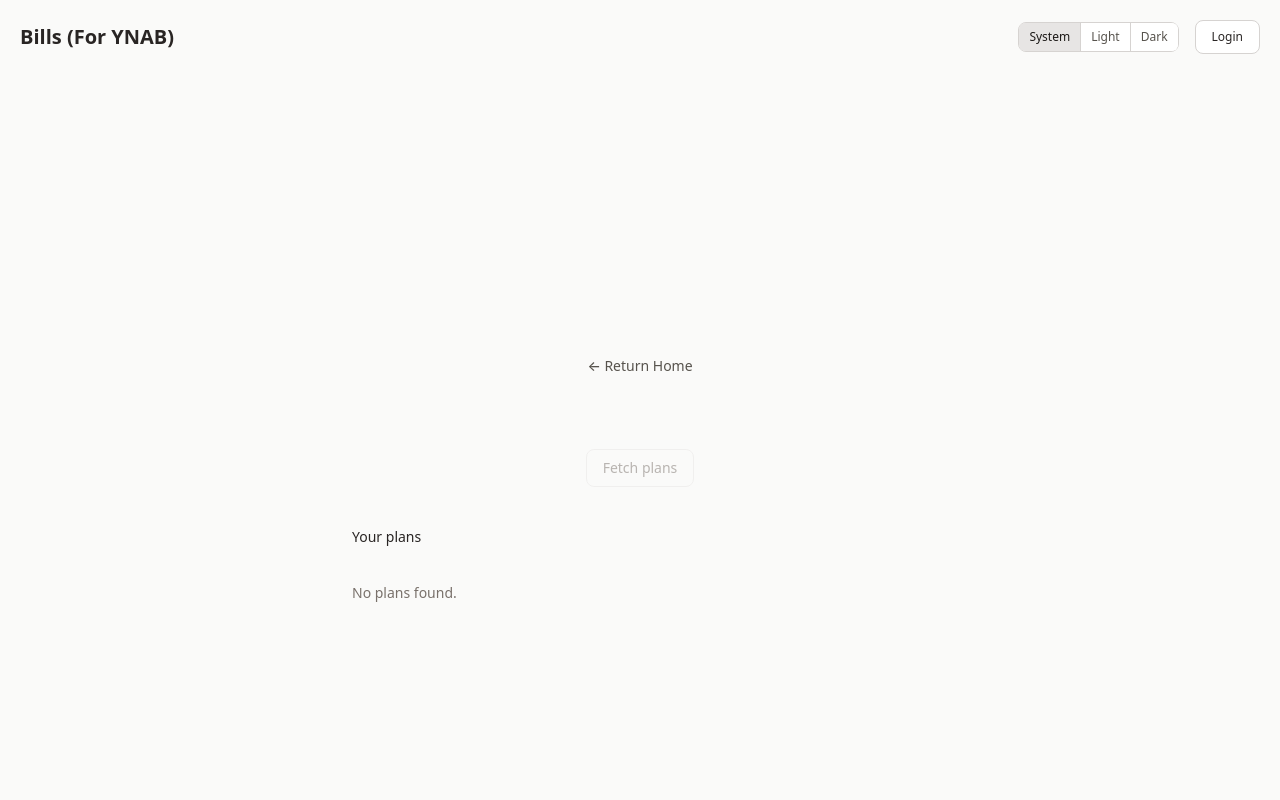
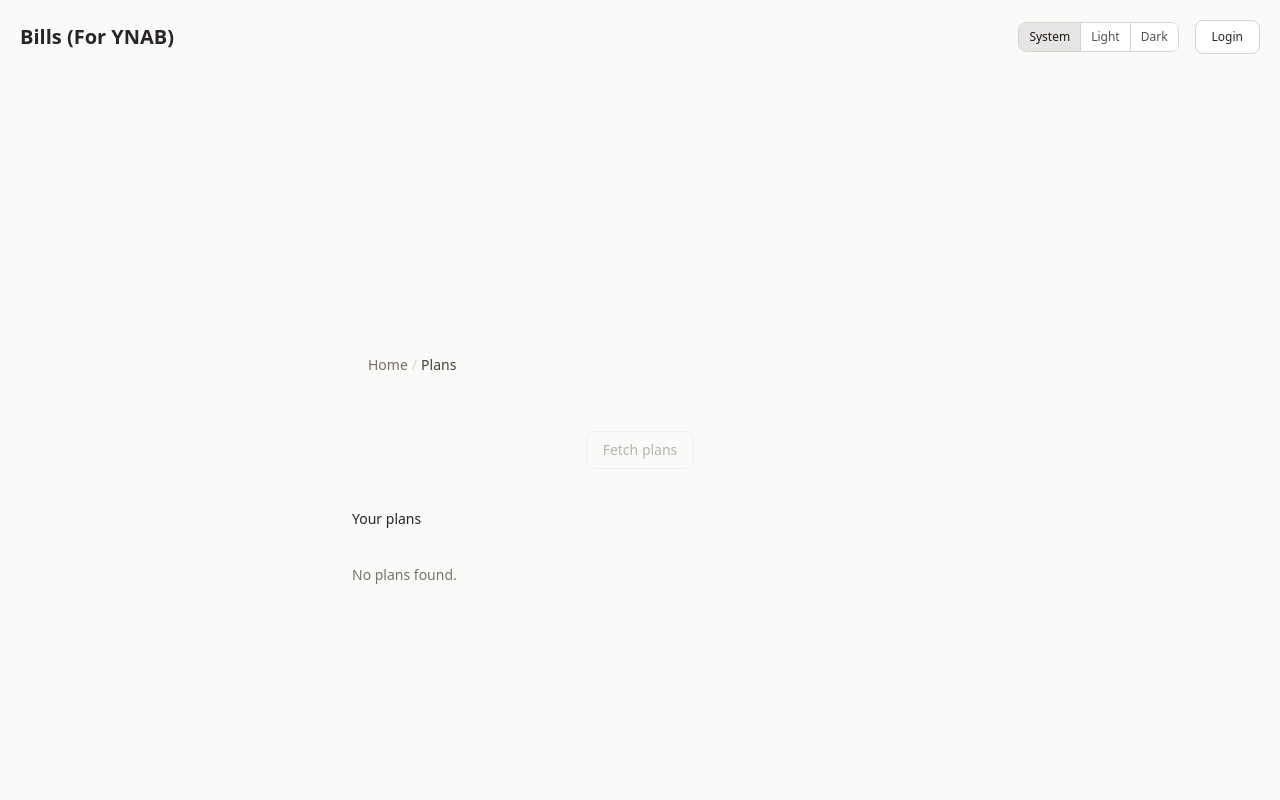
Before and after one commit to danielh-official/billsforynab, a SvelteKit app: page /plans in a window 1280 px wide. Shown: the top 800 px of the page. Built offline with nearby package versions, Linux system fonts and the light colour scheme.

Commit message:
Enhance breadcrumbs

```diff
--- /dev/null
+++ b/src/lib/components/Breadcrumb.svelte
@@ -0,0 +1,28 @@
+<script lang="ts">
+	interface BreadcrumbItem {
+		label: string;
+		href?: string;
+	}
+
+	let { items }: { items: BreadcrumbItem[] } = $props();
+</script>
+
+<nav aria-label="Breadcrumb">
+	<ol class="flex flex-wrap items-center gap-1 text-sm text-stone-500 dark:text-stone-400">
+		{#each items as item, i}
+			{#if i > 0}
+				<li aria-hidden="true" class="select-none text-stone-300 dark:text-stone-600">/</li>
+			{/if}
+			<li>
+				{#if item.href}
+					<a
+						href={item.href}
+						class="hover:text-stone-800 hover:underline dark:hover:text-stone-200"
+					>{item.label}</a>
+				{:else}
+					<span class="font-medium text-stone-700 dark:text-stone-200">{item.label}</span>
+				{/if}
+			</li>
+		{/each}
+	</ol>
+</nav>
--- a/src/routes/guide/+page.svelte
+++ b/src/routes/guide/+page.svelte
@@ -1,5 +1,6 @@
 <script lang="ts">
 	import { resolve } from '$app/paths';
+	import Breadcrumb from '$lib/components/Breadcrumb.svelte';
 
 	let { data } = $props();
 </script>
@@ -8,13 +9,8 @@
 	<title>Guide | Bills (For YNAB)</title>
 </svelte:head>
 
-<div class="px-4 py-8">
-	<a
-		href={resolve('/')}
-		class="text-sm font-medium text-stone-600 hover:underline dark:text-stone-400"
-	>
-		&larr; Home
-	</a>
+<div class="px-4 py-4">
+	<Breadcrumb items={[{ label: 'Home', href: resolve('/') }, { label: 'Guide' }]} />
 </div>
 
 <div class="md:mx-auto prose md:max-w-5xl md:px-4 py-8 dark:prose-invert">
--- a/src/routes/login/+page.svelte
+++ b/src/routes/login/+page.svelte
@@ -4,6 +4,7 @@
 	import { resolve } from '$app/paths';
 	import { goto } from '$app/navigation';
 	import { page } from '$app/state';
+	import Breadcrumb from '$lib/components/Breadcrumb.svelte';
 
 	function getSafeRedirect(redirect: string | null): string {
 		if (!redirect) return resolve('/plans');
@@ -60,11 +61,9 @@
 	<title>Login with YNAB | Bills (For YNAB)</title>
 </svelte:head>
 
-<a
-	href={resolve('/')}
-	class="text-center text-sm text-stone-500 underline-offset-2 hover:text-stone-700 dark:text-stone-400 dark:hover:text-stone-200"
-	>&larr; Back to Home</a
->
+<div class="w-full px-4 py-4">
+	<Breadcrumb items={[{ label: 'Home', href: resolve('/') }, { label: 'Login' }]} />
+</div>
 
 <div class="mx-auto flex w-full max-w-sm flex-col items-center gap-8">
 	<h1 class="text-lg font-medium text-stone-800 dark:text-stone-200">Login with YNAB</h1>
--- a/src/routes/plan/[id]/+page.svelte
+++ b/src/routes/plan/[id]/+page.svelte
@@ -7,6 +7,7 @@
 	import { resolve } from '$app/paths';
 	import { SvelteSet } from 'svelte/reactivity';
 	import { browser } from '$app/environment';
+	import Breadcrumb from '$lib/components/Breadcrumb.svelte';
 	import FetchDataButton from '$lib/components/FetchDataButton.svelte';
 	import ResetDataButton from '$lib/components/ResetDataButton.svelte';
 	import DeleteBillButton from '$lib/components/DeleteBillButton.svelte';
@@ -294,12 +295,11 @@
 <div class="flex w-full flex-col items-center gap-8">
 	{#if budgetId}
 		<div class="w-full">
-			<a
-				href={resolve('/plans')}
-				class="text-sm font-medium text-stone-600 hover:underline dark:text-stone-400"
-			>
-				← Plans
-			</a>
+			<Breadcrumb items={[
+				{ label: 'Home', href: resolve('/') },
+				{ label: 'Plans', href: resolve('/plans') },
+				{ label: $currentBudget?.name ?? 'Plan' }
+			]} />
 			<h1 class="mt-2 text-lg font-medium text-stone-800 dark:text-stone-200">
 				{$currentBudget?.name ?? 'Plan'}
 			</h1>
--- a/src/routes/plan/[id]/bill/[billId]/+page.svelte
+++ b/src/routes/plan/[id]/bill/[billId]/+page.svelte
@@ -10,6 +10,7 @@
 	} from 'ynab/dist/models';
 	import { db } from '$lib/db';
 	import { resolve } from '$app/paths';
+	import Breadcrumb from '$lib/components/Breadcrumb.svelte';
 	import type {
 		CustomBudgetDetail,
 		CustomCategoryGroupWithCategories,
@@ -413,12 +414,12 @@
 <div class="mx-auto flex w-full max-w-3xl flex-col gap-8 px-6 py-10">
 	{#if budgetId && billId}
 		<div>
-			<a
-				href={resolve(`/plan/${budgetId}`)}
-				class="text-sm font-medium text-stone-600 hover:underline dark:text-stone-400"
-			>
-				← {_budget?.name ?? 'Plan'}
-			</a>
+			<Breadcrumb items={[
+				{ label: 'Home', href: resolve('/') },
+				{ label: 'Plans', href: resolve('/plans') },
+				{ label: _budget?.name ?? 'Plan', href: resolve(`/plan/${budgetId}`) },
+				{ label: 'Edit Bill' }
+			]} />
 			<h1 class="mt-2 text-lg font-medium text-stone-800 dark:text-stone-200">Edit Bill</h1>
 		</div>
 
--- a/src/routes/plan/[id]/bill/new/+page.svelte
+++ b/src/routes/plan/[id]/bill/new/+page.svelte
@@ -9,6 +9,7 @@
 	} from 'ynab/dist/models';
 	import { db } from '$lib/db';
 	import { resolve } from '$app/paths';
+	import Breadcrumb from '$lib/components/Breadcrumb.svelte';
 	import type { CustomBudgetDetail, CustomCategoryGroupWithCategories } from '$lib/db';
 	import { SvelteDate, SvelteSet } from 'svelte/reactivity';
 	import {
@@ -327,12 +328,12 @@
 <div class="mx-auto flex w-full max-w-3xl flex-col gap-8 px-6 py-10">
 	{#if budgetId}
 		<div>
-			<a
-				href={resolve(`/plan/${budgetId}`)}
-				class="text-sm font-medium text-stone-600 hover:underline dark:text-stone-400"
-			>
-				← {_budget?.name ?? 'Plan'}
-			</a>
+			<Breadcrumb items={[
+				{ label: 'Home', href: resolve('/') },
+				{ label: 'Plans', href: resolve('/plans') },
+				{ label: _budget?.name ?? 'Plan', href: resolve(`/plan/${budgetId}`) },
+				{ label: 'Create Bill' }
+			]} />
 			<h1 class="mt-2 text-lg font-medium text-stone-800 dark:text-stone-200">Create Bill</h1>
 		</div>
 
--- a/src/routes/plans/+page.svelte
+++ b/src/routes/plans/+page.svelte
@@ -5,6 +5,7 @@
 	import { browser } from '$app/environment';
 	import { resolve } from '$app/paths';
 	import { goto } from '$app/navigation';
+	import Breadcrumb from '$lib/components/Breadcrumb.svelte';
 
 	let authToken = $derived.by(() => {
 		if (browser) {
@@ -107,13 +108,8 @@
 	}}
 />
 
-<div class="px-4 py-8 mx-auto">
-	<a
-		href={resolve('/')}
-		class="text-sm font-medium text-stone-600 hover:underline dark:text-stone-400"
-	>
-		&larr; Return Home
-	</a>
+<div class="mx-auto w-full max-w-xl px-4 py-4">
+	<Breadcrumb items={[{ label: 'Home', href: resolve('/') }, { label: 'Plans' }]} />
 </div>
 
 <div class="mx-auto flex w-full max-w-xl flex-col items-center gap-10">
--- a/src/routes/privacy/+page.svelte
+++ b/src/routes/privacy/+page.svelte
@@ -1,5 +1,6 @@
 <script lang="ts">
 	import { resolve } from '$app/paths';
+	import Breadcrumb from '$lib/components/Breadcrumb.svelte';
 
 	let { data } = $props();
 </script>
@@ -8,13 +9,8 @@
 	<title>Privacy | Bills (For YNAB)</title>
 </svelte:head>
 
-<div class="px-4 py-8">
-	<a
-		href={resolve('/')}
-		class="text-sm font-medium text-stone-600 hover:underline dark:text-stone-400"
-	>
-		&larr; Home
-	</a>
+<div class="px-4 py-4">
+	<Breadcrumb items={[{ label: 'Home', href: resolve('/') }, { label: 'Privacy' }]} />
 </div>
 
 <div class="md:mx-auto prose md:max-w-5xl px-4 py-8 dark:prose-invert">
```
